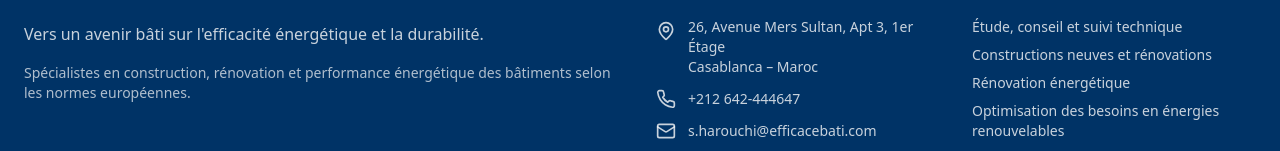
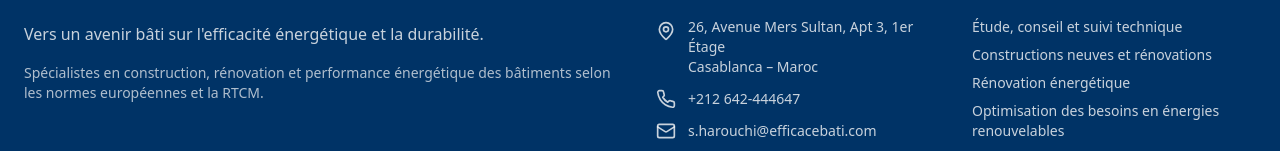
Before and after one commit to lilthings21-max/build-future-efficiently, a React (Vite) app: page / in a window 1280 px wide. Shown: the part 7090-7241 px from the top of the page. Built offline with nearby package versions, Linux system fonts and the light colour scheme; no server answers; the database is empty.

Commit message:
Add 'et la RTCM' to text
Appended 'et la RTCM' to the end of the selected text element in `src/pages/Index.tsx`.

```diff
--- a/src/pages/Index.tsx
+++ b/src/pages/Index.tsx
@@ -873,7 +873,7 @@ const Index = () => {
                 Vers un avenir bâti sur l'efficacité énergétique et la durabilité.
               </p>
               <p className="text-primary-foreground/70 text-sm">
-                Spécialistes en construction, rénovation et performance énergétique des bâtiments selon les normes européennes.
+                Spécialistes en construction, rénovation et performance énergétique des bâtiments selon les normes européennes et la RTCM.
               </p>
             </div>
 
```
